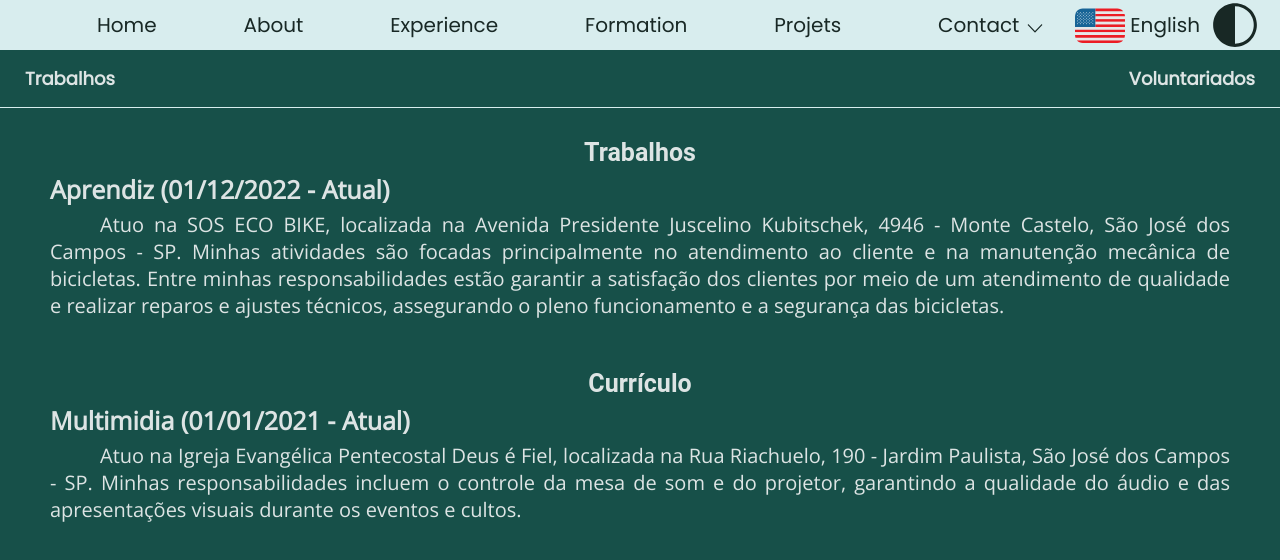
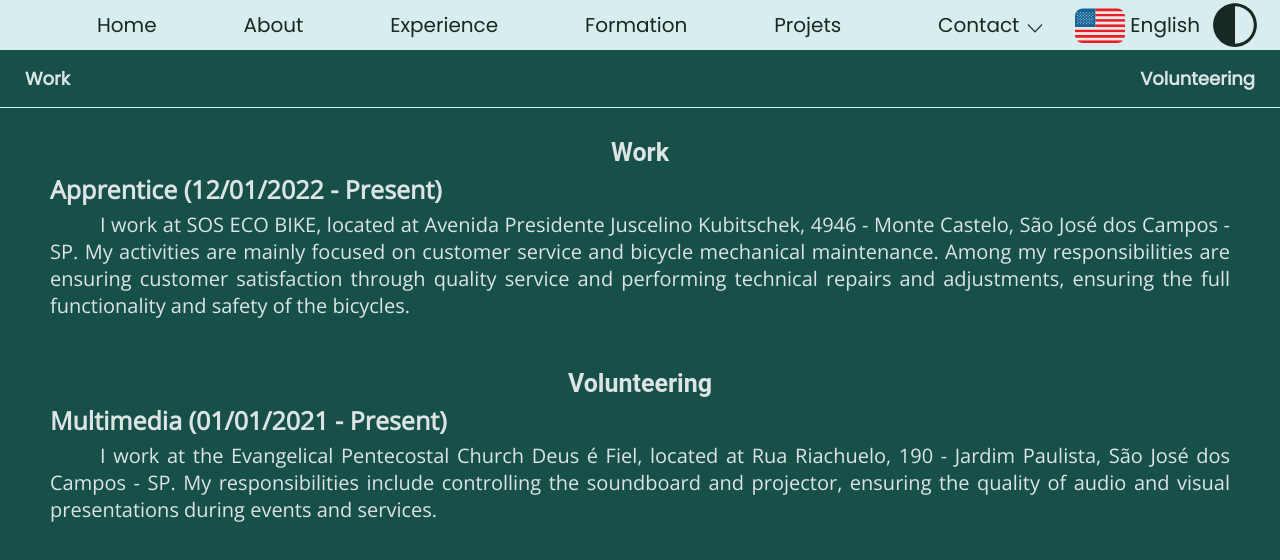
Before and after one commit to BrunoSerpa/portfolio-code, a React (Create React App) app: page /experience in a window 1280 px wide. Shown: the top 560 px of the page. Built offline with nearby package versions, Linux system fonts and the light colour scheme.

Commit message:
Add language support to Experience component with localized text and dynamic rendering

```diff
--- a/src/pages/Experience/index.tsx
+++ b/src/pages/Experience/index.tsx
@@ -1,58 +1,39 @@
-import { DivContend, DivHeader, DivPage, LinkHeader, NavHeader, Paragraph, Title } from '../../styles';
-import Props from '../../types';
-import { DivExperience, TitleExperience } from './style';
+import { useEffect, useState } from "react";
+import Props from "../../types";
+import { textEn, textPt, TextsExperience } from "./text";
+import { DivContend, DivHeader, DivPage, LinkHeader, NavHeader, Title } from "../../styles";
+import { ExperienceItem } from "../../components";
 
-type ExperienceItemProps = {
-    title: string;
-    paragraph: string;
-    time: string;
-    experience: Readonly<Props>;
-}
+export default function Experience({ data, sets }: Readonly<Props>) {
+    const [texts, setTexts] = useState<TextsExperience>(textPt);
 
-function ExperienceItem({ title, paragraph, time, experience }: Readonly<ExperienceItemProps>) {
-    return (
-        <DivExperience>
-            <TitleExperience theme={experience.data.theme}>{title} ({time})</TitleExperience>
-            <Paragraph theme={experience.data.theme}>{paragraph}</Paragraph>
-        </DivExperience>
-    );
-}
+    useEffect(() => {
+        if (data.language === "PT") setTexts(textPt)
+        else setTexts(textEn)
+    }, [data.language]);
 
-export default function Experience(experience: Readonly<Props>) {
-    const works = [
-        {
-            title: 'Aprendiz',
-            time: '01/12/2022 - Atual',
-            paragraph: 'Atuo na SOS ECO BIKE, localizada na Avenida Presidente Juscelino Kubitschek, 4946 - Monte Castelo, São José dos Campos - SP. Minhas atividades são focadas principalmente no atendimento ao cliente e na manutenção mecânica de bicicletas. Entre minhas responsabilidades estão garantir a satisfação dos clientes por meio de um atendimento de qualidade e realizar reparos e ajustes técnicos, assegurando o pleno funcionamento e a segurança das bicicletas.'
-        }
-    ];
-    const volunteering = [
-        {
-            title: 'Multimidia',
-            time: '01/01/2021 - Atual',
-            paragraph: 'Atuo na Igreja Evangélica Pentecostal Deus é Fiel, localizada na Rua Riachuelo, 190 - Jardim Paulista, São José dos Campos - SP. Minhas responsabilidades incluem o controle da mesa de som e do projetor, garantindo a qualidade do áudio e das apresentações visuais durante os eventos e cultos.'
-        }
-    ];
     return (
         <DivPage>
-            <DivHeader theme={experience.data.theme}>
-                <NavHeader theme={experience.data.theme}>
-                    <LinkHeader href='#Work' theme={experience.data.theme}>Trabalhos</LinkHeader>
-                    <LinkHeader href='#Volunteering' theme={experience.data.theme}>Voluntariados</LinkHeader>
+            <DivHeader theme={data.theme}>
+                <NavHeader theme={data.theme}>
+                    <LinkHeader href='#Work' theme={data.theme}>{texts.Titles.Work}</LinkHeader>
+                    <LinkHeader href='#Volunteering' theme={data.theme}>{texts.Titles.Volunteering}</LinkHeader>
                 </NavHeader>
             </DivHeader>
+
             <DivContend id="Work">
-                <Title theme={experience.data.theme}>Trabalhos</Title>
-                {works.map((work) => (
-                    <ExperienceItem key={work.title} {...work} experience={experience} />
-                ))}
+                <Title theme={data.theme}>{texts.Titles.Work}</Title>
+                {texts.Works.map((work) =>
+                    <ExperienceItem key={work.title} {...work} setting={{ data, sets }} />
+                )}
             </DivContend>
+
             <DivContend id="Experience">
-                <Title theme={experience.data.theme}>Currículo</Title>
-                {volunteering.map((volunteering) => (
-                    <ExperienceItem key={volunteering.title} {...volunteering} experience={experience}/>
-                ))}
+                <Title theme={data.theme}>{texts.Titles.Volunteering}</Title>
+                {texts.Volunteering.map((volunteering) =>
+                    <ExperienceItem key={volunteering.title} {...volunteering} setting={{ data, sets }} />
+                )}
             </DivContend>
         </DivPage>
     );
-};
+}
--- a/src/pages/Experience/style.ts
+++ /dev/null
@@ -1,14 +0,0 @@
-import styled from "styled-components";
-import { font5 } from "../../styles";
-
-const DivExperience = styled.div`
-    display: flex;
-    flex-direction: column;
-    gap: 5px;
-`;
-const TitleExperience = styled.h1`
-    color: ${(props) => props.theme.textColor1};
-    ${font5};
-`;
-
-export { DivExperience, TitleExperience };
--- /dev/null
+++ b/src/pages/Experience/text.ts
@@ -0,0 +1,56 @@
+export type Item = {
+    title: string;
+    time: string;
+    paragraph: string;
+};
+
+export interface TextsExperience {
+    Titles: {
+        Work: string;
+        Volunteering: string;
+    };
+    Works: Item[];
+    Volunteering: Item[];
+};
+
+export const textPt: TextsExperience = {
+    Titles: {
+        Work: "Trabalhos",
+        Volunteering: "Voluntariados",
+    },
+    Works: [
+        {
+            title: 'Aprendiz',
+            time: '01/12/2022 - Atual',
+            paragraph: 'Atuo na SOS ECO BIKE, localizada na Avenida Presidente Juscelino Kubitschek, 4946 - Monte Castelo, São José dos Campos - SP. Minhas atividades são focadas principalmente no atendimento ao cliente e na manutenção mecânica de bicicletas. Entre minhas responsabilidades estão garantir a satisfação dos clientes por meio de um atendimento de qualidade e realizar reparos e ajustes técnicos, assegurando o pleno funcionamento e a segurança das bicicletas.'
+        }
+    ],
+    Volunteering: [
+        {
+            title: 'Multimidia',
+            time: '01/01/2021 - Atual',
+            paragraph: 'Atuo na Igreja Evangélica Pentecostal Deus é Fiel, localizada na Rua Riachuelo, 190 - Jardim Paulista, São José dos Campos - SP. Minhas responsabilidades incluem o controle da mesa de som e do projetor, garantindo a qualidade do áudio e das apresentações visuais durante os eventos e cultos.'
+        }
+    ]
+};
+
+export const textEn: TextsExperience = {
+    Titles: {
+        Work: "Work",
+        Volunteering: "Volunteering",
+    },
+    Works: [
+        {
+            title: 'Apprentice',
+            time: '12/01/2022 - Present',
+            paragraph: 'I work at SOS ECO BIKE, located at Avenida Presidente Juscelino Kubitschek, 4946 - Monte Castelo, São José dos Campos - SP. My activities are mainly focused on customer service and bicycle mechanical maintenance. Among my responsibilities are ensuring customer satisfaction through quality service and performing technical repairs and adjustments, ensuring the full functionality and safety of the bicycles.'
+        }
+    ],
+    Volunteering: [
+        {
+            title: 'Multimedia',
+            time: '01/01/2021 - Present',
+            paragraph: 'I work at the Evangelical Pentecostal Church Deus é Fiel, located at Rua Riachuelo, 190 - Jardim Paulista, São José dos Campos - SP. My responsibilities include controlling the soundboard and projector, ensuring the quality of audio and visual presentations during events and services.'
+        }
+    ]
+};
```
